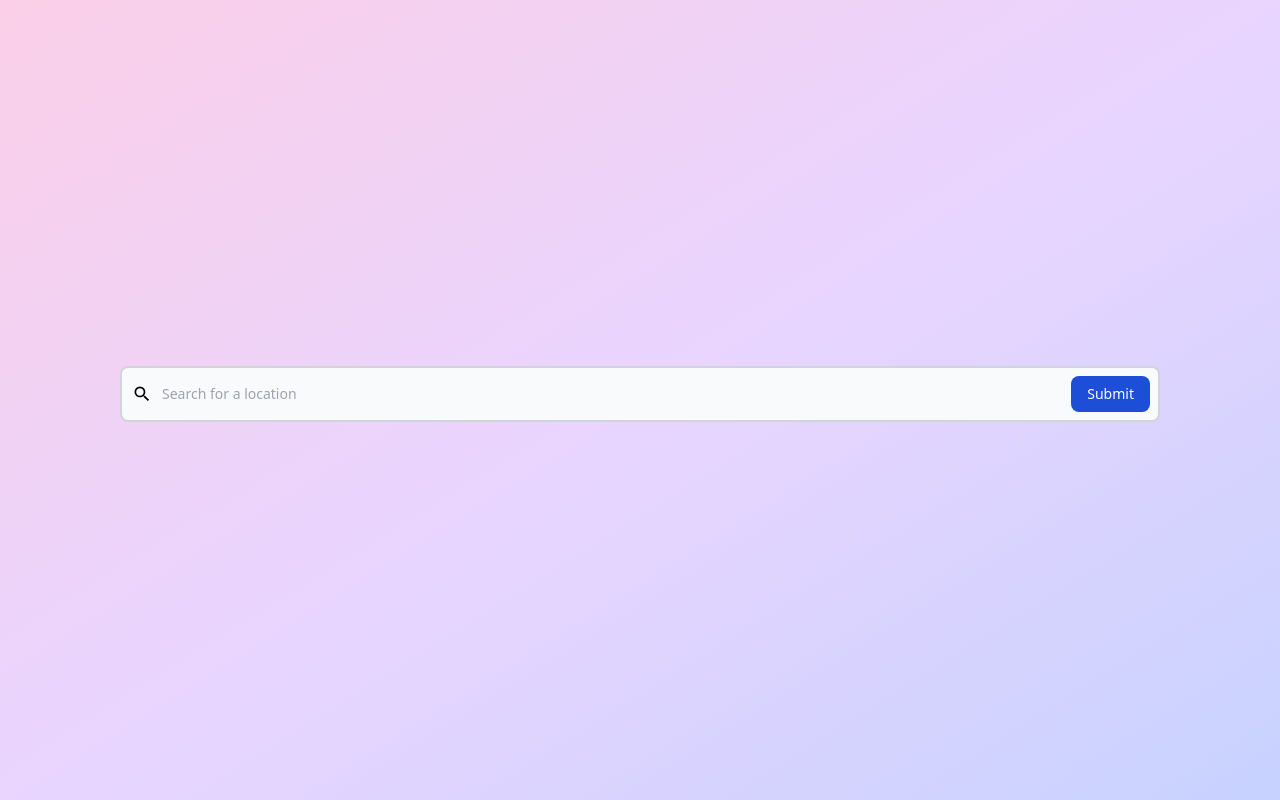
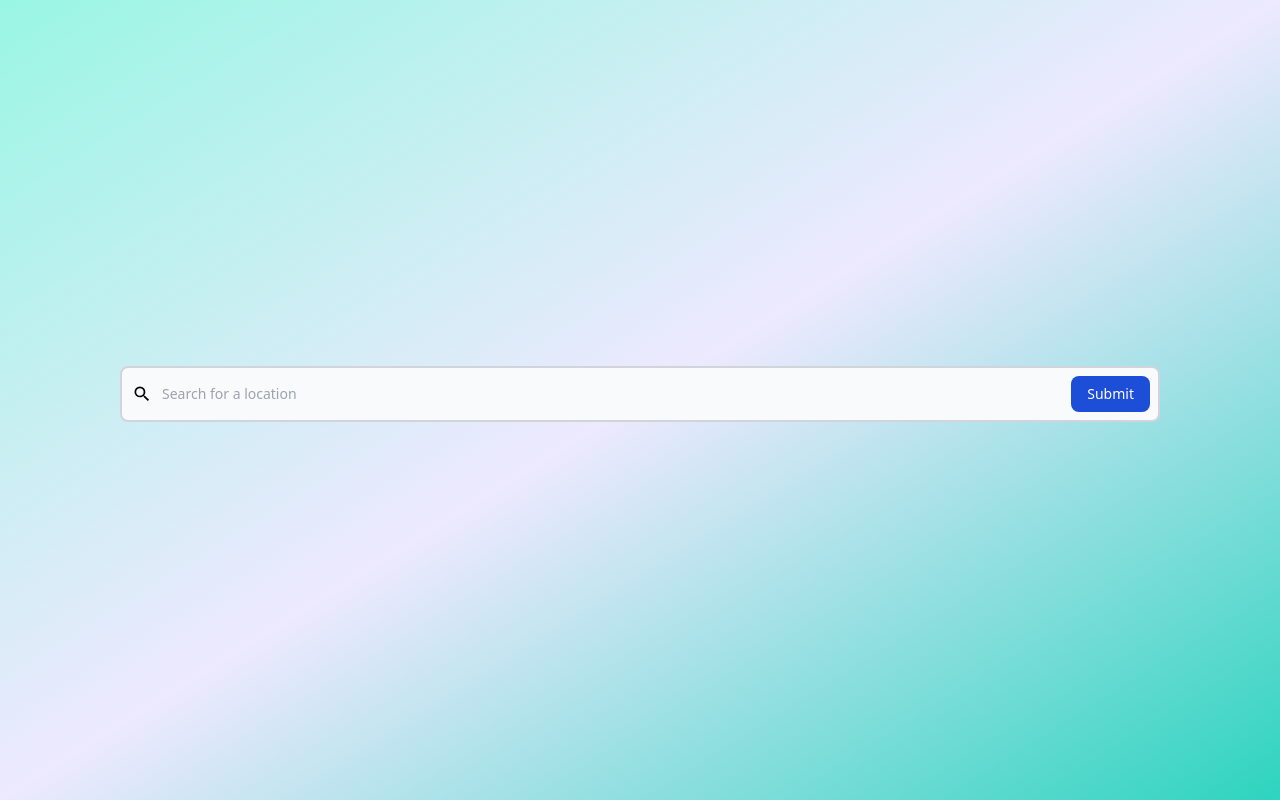
Before and after one commit to trustpizza/weather-app, a website built with webpack: page dist/index.html in a window 1280 px wide. Built offline with nearby package versions, Linux system fonts and the light colour scheme.

Commit message:
Make prettier background gradient :)

```diff
--- a/dist/index.html
+++ b/dist/index.html
@@ -8,6 +8,6 @@
     <script src="main.js" defer></script>
 </head>
 <body>
-    <div id="content" class="flex flex-col items-center justify-center w-screen min-h-screen text-gray-700 p-10 bg-gradient-to-br from-pink-200 via-purple-200 to-indigo-200"></div>
+    <div id="content" class="flex flex-col items-center justify-center w-screen min-h-screen text-gray-700 p-10 bg-gradient-to-br from-teal-200 via-violet-100 to-teal-400"></div>
 </body>
 </html>
```
